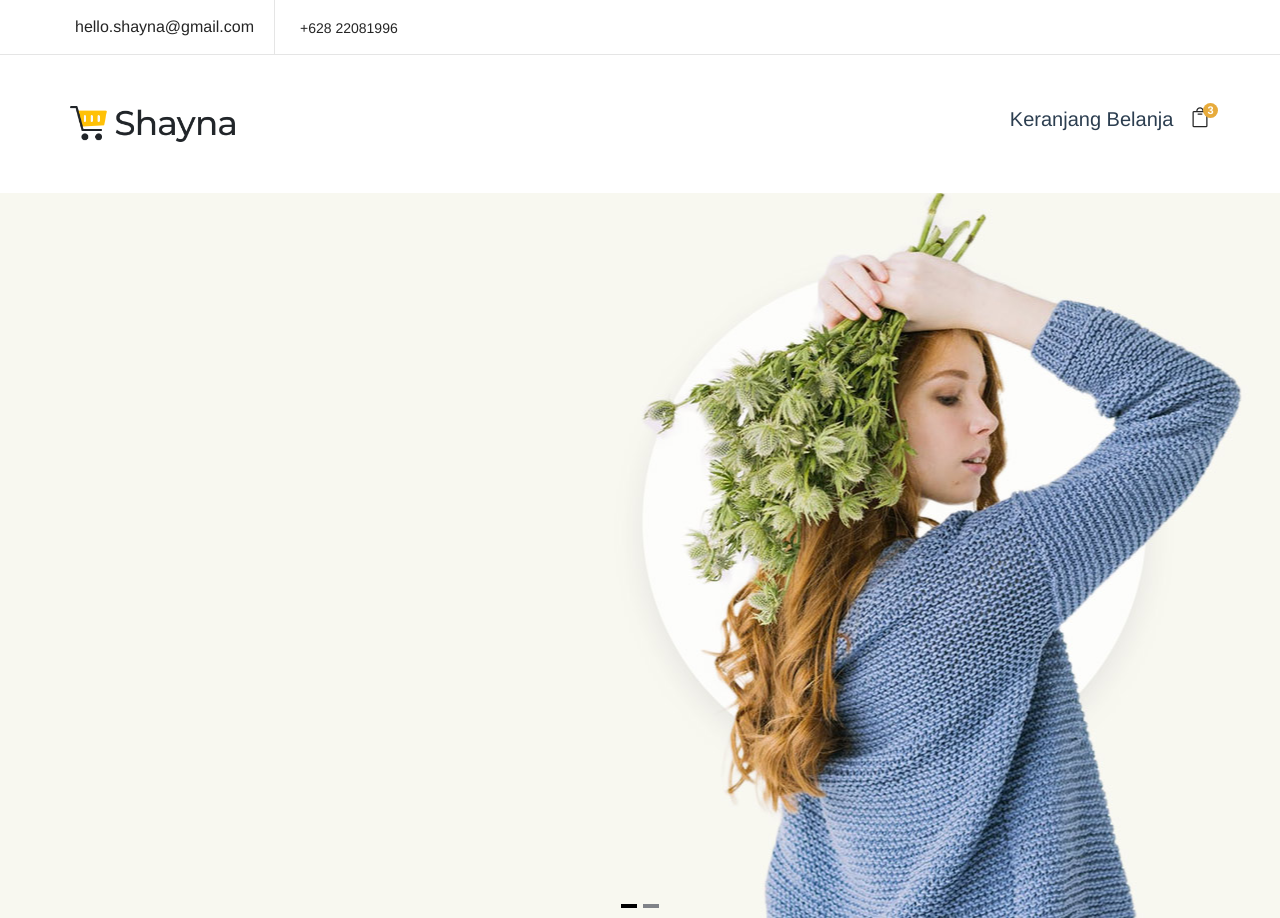
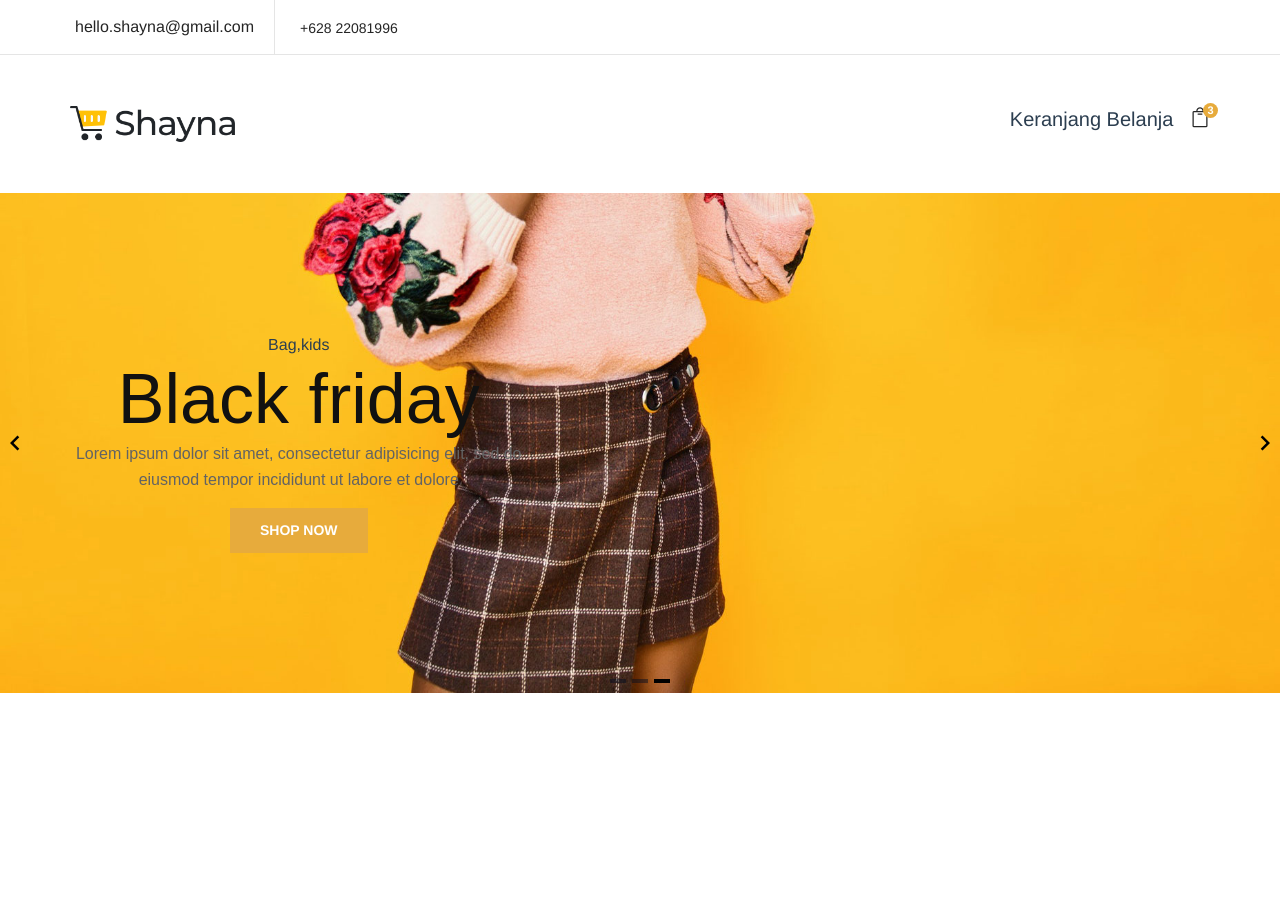
Before and after one commit to chelsafarah/sheyna-frontend, a Vue app: page /#/ in a window 1280 px wide. After the commit the page ends 800 px from the top, so only its background shows below. Built offline with nearby package versions, Linux system fonts and the light colour scheme; some icons are missing; a web font is replaced by a local one.

Commit message:
fixing carousel

```diff
--- a/src/views/HomeView.vue
+++ b/src/views/HomeView.vue
@@ -2,8 +2,8 @@
   <div class="home">
     <HeaderComponent />
     <!-- Hero Section Begin -->
-    <div class="hero-section">
-        <Carousel class="hero-items">
+    <section class="hero-section">
+        <Carousel :items-to-show="1" :autoplay="2000" :wrap-around="true">
             <Slide class="single-hero-items set-bg" style="background-image: url('img/hero-1.jpg')">
                 <div class="container">
                     <div class="row">
@@ -32,11 +32,26 @@
                     </div>
                 </div>
             </Slide>
+            <Slide class="single-hero-items set-bg" style="background-image: url('img/hero-3.jpg')">
+                <div class="container">
+                    <div class="row">
+                        <div class="col-lg-5">
+                            <span>Bag,kids</span>
+                            <h1>Black friday</h1>
+                            <p>
+                                Lorem ipsum dolor sit amet, consectetur adipisicing elit, sed do eiusmod tempor incididunt ut labore et dolore
+                            </p>
+                            <a href="#" class="primary-btn">Shop Now</a>
+                        </div>
+                    </div>
+                </div>
+            </Slide>
             <template #addons>
+              <Navigation />
               <Pagination />
             </template>
         </Carousel>
-    </div>
+    </section>
     <!-- Hero Section End -->
   </div>
 </template>
@@ -46,7 +61,7 @@
 // import HelloWorld from '@/components/HelloWorld.vue'
 import HeaderComponent from '@/components/HeaderComponent.vue';
 import 'vue3-carousel/dist/carousel.css'
-import { Carousel, Slide, Pagination} from 'vue3-carousel'
+import { Carousel, Slide, Pagination, Navigation} from 'vue3-carousel'
 
 export default {
   name: 'HomeView',
@@ -55,6 +70,14 @@ export default {
     Carousel,
     Slide,
     Pagination,
+    Navigation
   }
 }
 </script>
+
+<style>
+.set-bg {
+    width: 100%;
+    height: 500px;
+}
+</style>
```
